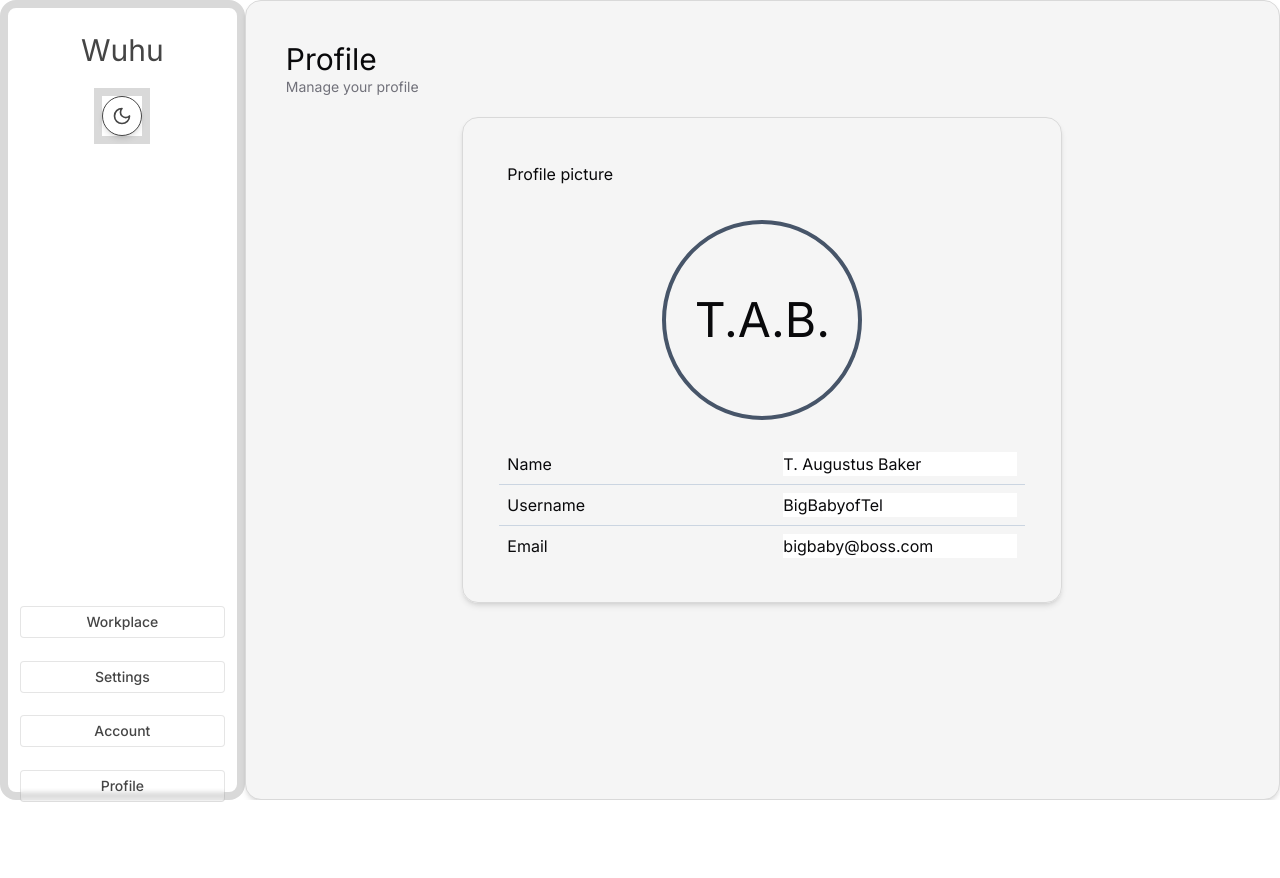
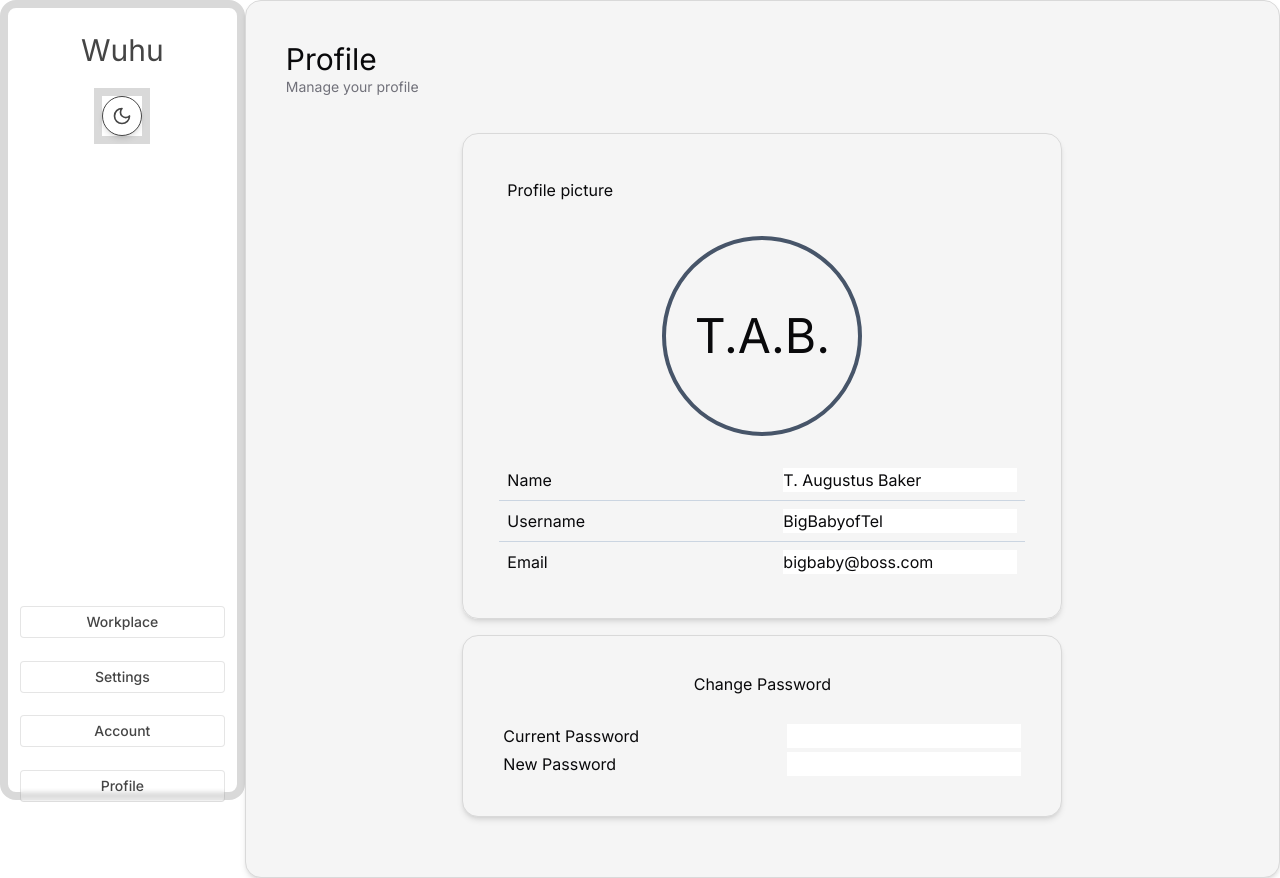
Before and after one commit to BigBabyofTel/linear-app, a Next.js app in the folder frontend/: page /dashboard/settings/account/profile in a window 1280 px wide. Before the commit the page ends 800 px from the top, so only its background shows below. Built offline with nearby package versions, Linux system fonts and the light colour scheme.

Commit message:
change password field added

```diff
--- a/frontend/src/app/(landingpage)/forgot-password/page.tsx
+++ b/frontend/src/app/(landingpage)/forgot-password/page.tsx
@@ -12,7 +12,7 @@ const signinSchema = z.object({
 
 type signinSchema = z.infer<typeof signinSchema>;
 
-export function ForgotPassword() {
+export default function ForgotPassword() {
   const {
     register,
     handleSubmit,
--- a/frontend/src/app/dashboard/settings/account/profile/page.tsx
+++ b/frontend/src/app/dashboard/settings/account/profile/page.tsx
@@ -1,5 +1,6 @@
 import { Card, CardContent, CardHeader } from "@/components/ui/card";
 import { Avatar, AvatarIcon } from "@nextui-org/avatar";
+import { CalendarHeart } from "lucide-react";
 
 export default function Page() {
   return (
@@ -9,8 +10,8 @@ export default function Page() {
           <h1 className="flex justify-start text-left text-3xl">Profile</h1>
           <p className="text-sm text-muted-foreground">Manage your profile</p>
         </section>
-        <section className="m-5 flex justify-center">
-          <Card className="w-[600px] bg-card-background">
+        <section className="m-5 flex justify-center flex-col items-center">
+          <Card className="w-[600px] bg-card-background m-4">
             <CardHeader className=" bg-">
               <div className="">
                 <h2 className="p-2 mb-5">Profile picture</h2>
@@ -36,6 +37,19 @@ export default function Page() {
               </section>
             </CardContent>
           </Card>
+          <Card className="w-[600px]">
+            <CardHeader className="text-center">Change Password</CardHeader>
+            <CardContent>
+              <section className="flex justify-between m-1">
+              <label htmlFor="current password">Current Password</label>
+              <input type="password" />
+              </section>
+              <section className="flex justify-between m-1">
+              <label htmlFor="new password">New Password</label>
+              <input type="password" />
+              </section>
+            </CardContent>
+          </Card>
         </section>
       </main>
     </>
--- a/frontend/src/lib/actions.ts
+++ b/frontend/src/lib/actions.ts
@@ -27,3 +27,17 @@ export const signInAction = action(signInSchema, async ({ email, password }) =>
     success: true,
   };
 });
+
+export async function changePassword() {
+  try {
+  const res = await API.patch('/password', {
+    headers: {'Content-Type': 'application/json'},
+    body: {
+      "currentPassword": "string",
+    "newPassword": "string"
+    }
+  })
+  } catch (e) {
+    console.log(e)
+  }
+}
```
